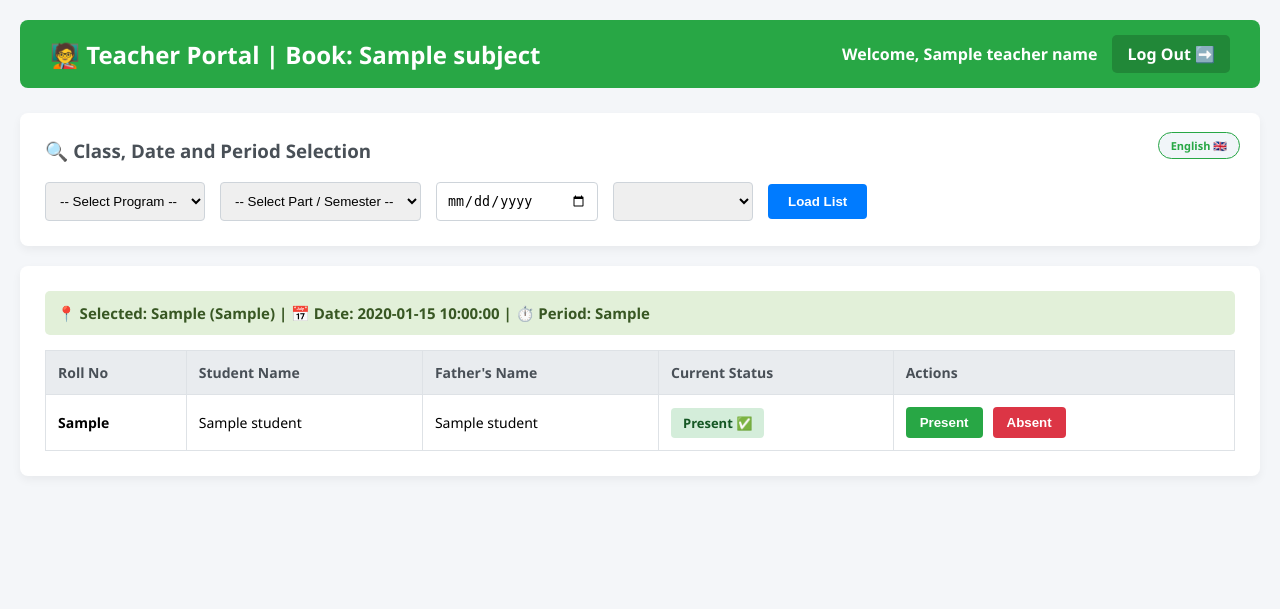
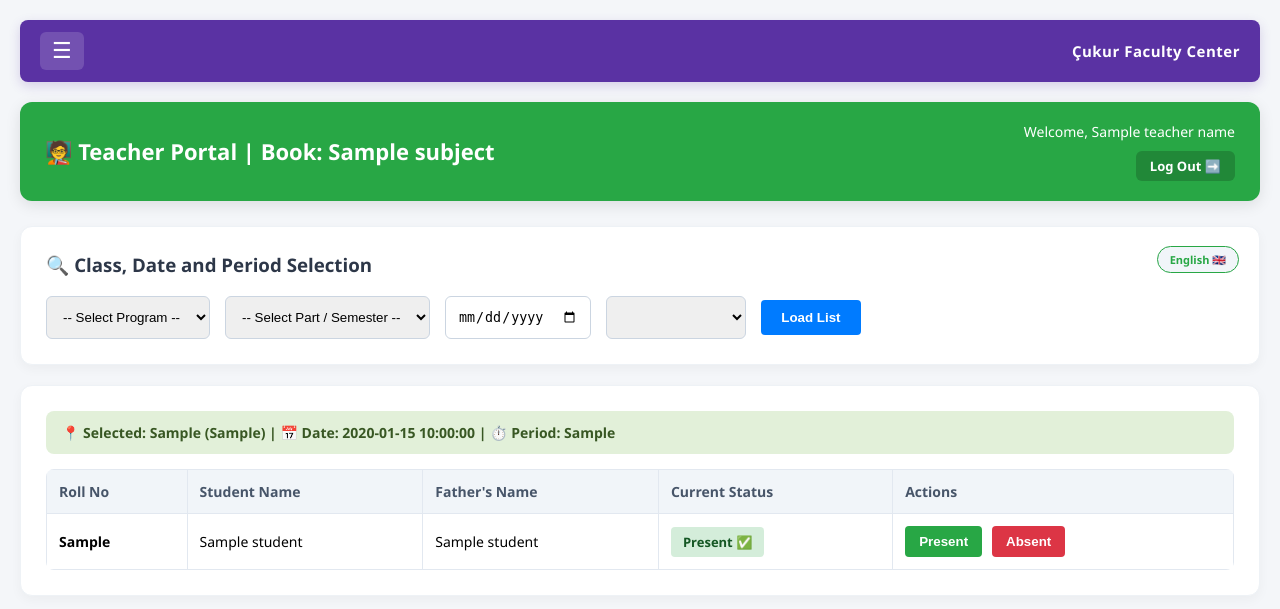
Before and after one commit to rajpootsab438r-jpg/College_Attendance_App, a Flask app: template templates/attendance.html in a window 1280 px wide. Shown: the top 609 px of the page. Run offline with Flask 3, Linux system fonts and the light colour scheme; the template is opened without the code that fills it: most values are stand-ins (such as "Sample title", 1, 10 or a date in 2020); lists and menus that the app fills with data are empty; some libraries are stand-ins or nearby versions.

Commit message:
Fix teacher portal overflow layout and map simulated desktop engine switcher

```diff
--- a/templates/attendance.html
+++ b/templates/attendance.html
@@ -4,19 +4,41 @@
     <title>Teacher Attendance Portal</title>
     <meta name="viewport" content="width=device-width, initial-scale=1.0">
     <style>
-        body { font-family: 'Segoe UI', Arial, sans-serif; background-color: #f4f6f9; margin: 0; padding: 20px; text-align: {% if current_lang == 'ur' %}right{% else %}left{% endif %}; }
-        .header { background: #28a745; color: white; padding: 15px 30px; border-radius: 8px; display: flex; justify-content: space-between; align-items: center; margin-bottom: 25px; }
-        .header h1 { margin: 0; font-size: 24px; }
-        .logout-btn { color: white; text-decoration: none; font-weight: bold; background: #218838; padding: 8px 15px; border-radius: 5px; }
-        .card { background: white; padding: 25px; border-radius: 8px; box-shadow: 0 4px 10px rgba(0,0,0,0.05); margin-bottom: 20px; position: relative; }
-        h3 { margin-top: 0; color: #495057; }
+        body { font-family: 'Segoe UI', Arial, sans-serif; background-color: #f4f6f9; margin: 0; padding: 20px; text-align: {% if current_lang == 'ur' %}right{% else %}left{% endif %}; transition: max-width 0.3s ease; margin-left: auto; margin-right: auto; }
+
+        /* 📱 Mobile Responsive Header Optimization Layout */
+        .header { background: #28a745; color: white; padding: 20px 25px; border-radius: 12px; display: flex; flex-direction: column; gap: 12px; margin-bottom: 25px; box-shadow: 0 4px 15px rgba(0,0,0,0.1); }
+        @media (min-width: 600px) {
+            .header { flex-direction: row; justify-content: space-between; align-items: center; }
+        }
+        .header h1 { margin: 0; font-size: 22px; font-weight: 700; line-height: 1.3; }
+        .header-meta-info { display: flex; flex-direction: column; gap: 6px; font-size: 14px; }
+        @media (min-width: 600px) { .header-meta-info { text-align: right; align-items: flex-end; } }
+
+        .logout-btn { color: white; text-decoration: none; font-weight: bold; background: #218838; padding: 6px 14px; border-radius: 6px; display: inline-block; transition: 0.2s; font-size: 13px; margin-top: 4px; }
+        .logout-btn:hover { background: #1e7e34; }
+
+        /* 🍔 Top Floating Navigation Switcher Bar Console Layout */
+        .top-nav-bar { background: #5a32a3; color: white; padding: 12px 20px; display: flex; align-items: center; justify-content: space-between; border-radius: 8px; margin-bottom: 20px; box-shadow: 0 4px 12px rgba(90,50,163,0.2); }
+        .burger-menu-btn { background: rgba(255,255,255,0.15); border: none; color: white; font-size: 22px; cursor: pointer; padding: 6px 12px; border-radius: 6px; display: flex; align-items: center; justify-content: center; }
+        .burger-menu-btn:hover { background: rgba(255,255,255,0.25); }
+
+        /* ⚙️ Context Menu Container Dropdown Drawer */
+        .nav-dropdown-menu { display: none; background: white; border: 1px solid #dee2e6; border-radius: 8px; box-shadow: 0 8px 24px rgba(0,0,0,0.12); position: absolute; z-index: 10000; width: 200px; margin-top: 5px; overflow: hidden; }
+        .nav-dropdown-menu a, .nav-dropdown-menu button { display: flex; align-items: center; gap: 10px; width: 100%; padding: 12px 16px; background: none; border: none; color: #495057; text-align: left; font-size: 14px; font-weight: 600; cursor: pointer; text-decoration: none; box-sizing: border-box; }
+        .nav-dropdown-menu a:hover, .nav-dropdown-menu button:hover { background: #f8f9fa; color: #6f42c1; }
+
+        .card { background: white; padding: 25px; border-radius: 12px; box-shadow: 0 4px 12px rgba(0,0,0,0.04); margin-bottom: 20px; position: relative; border: 1px solid #eef2f6; }
+        h3 { margin-top: 0; color: #2d3748; }
         .setup-form { display: flex; gap: 15px; align-items: center; flex-wrap: wrap; }
-        .setup-form select, .setup-form input { padding: 10px; border: 1px solid #ced4da; border-radius: 4px; min-width: 140px; }
-        table { width: 100%; border-collapse: collapse; margin-top: 15px; font-size: 14px; }
-        th, td { border: 1px solid #dee2e6; padding: 12px; text-align: {% if current_lang == 'ur' %}right{% else %}left{% endif %}; }
-        th { background-color: #e9ecef; color: #495057; }
-        tr:nth-child(even) { background-color: #f8f9fa; }
-        .info-bar { background: #e2f0d9; color: #385723; padding: 12px; border-radius: 5px; margin-bottom: 15px; font-weight: bold; font-size: 15px; }
+        .setup-form select, .setup-form input { padding: 12px; border: 1px solid #cbd5e1; border-radius: 6px; min-width: 140px; box-sizing: border-box; }
+
+        table { width: 100%; border-collapse: collapse; margin-top: 15px; font-size: 14px; border-radius: 8px; overflow: hidden; }
+        th, td { border: 1px solid #e2e8f0; padding: 12px; text-align: {% if current_lang == 'ur' %}right{% else %}left{% endif %}; }
+        th { background-color: #f1f5f9; color: #475569; font-weight: 600; }
+        tr:nth-child(even) { background-color: #f8fafc; }
+
+        .info-bar { background: #e2f0d9; color: #385723; padding: 12px 16px; border-radius: 8px; margin-bottom: 15px; font-weight: bold; font-size: 14px; }
         .badge-present { background-color: #d4edda; color: #155724; padding: 6px 12px; border-radius: 4px; font-weight: bold; font-size: 13px; display: inline-block; }
         .badge-absent { background-color: #f8d7da; color: #721c24; padding: 6px 12px; border-radius: 4px; font-weight: bold; font-size: 13px; display: inline-block; }
         .action-container { display: flex; gap: 10px; }
@@ -48,14 +70,71 @@
             })
             .catch(error => console.error('Error:', error));
         }
+
+        /* 🖥️ Simulation Desktop Switcher Mechanism Engine */
+        function toggleDesktopView() {
+            var metaViewport = document.querySelector('meta[name="viewport"]');
+            var isDesktop = localStorage.getItem('simulation_desktop_view_teacher') === 'true';
+
+            if (!isDesktop) {
+                metaViewport.setAttribute('content', 'width=1200, initial-scale=0.3, shrink-to-fit=no');
+                document.body.style.maxWidth = '1200px';
+                localStorage.setItem('simulation_desktop_view_teacher', 'true');
+                document.getElementById('desktop-toggle-text').innerText = "📱 Mobile View";
+            } else {
+                metaViewport.setAttribute('content', 'width=device-width, initial-scale=1.0');
+                document.body.style.maxWidth = '100%';
+                localStorage.setItem('simulation_desktop_view_teacher', 'false');
+                document.getElementById('desktop-toggle-text').innerText = "🖥️ Desktop View";
+            }
+            toggleMenuDrawer();
+        }
+
+        document.addEventListener("DOMContentLoaded", function() {
+            if (localStorage.getItem('simulation_desktop_view_teacher') === 'true') {
+                var metaViewport = document.querySelector('meta[name="viewport"]');
+                metaViewport.setAttribute('content', 'width=1200, initial-scale=0.3, shrink-to-fit=no');
+                document.body.style.maxWidth = '1200px';
+                document.getElementById('desktop-toggle-text').innerText = "📱 Mobile View";
+            }
+        });
+
+        function toggleMenuDrawer() {
+            var menu = document.getElementById('nav-dropdown-box');
+            menu.style.display = (menu.style.display === 'block') ? 'none' : 'block';
+        }
+
+        window.onclick = function(event) {
+            if (!event.target.matches('.burger-menu-btn') && !event.target.closest('.burger-menu-btn')) {
+                var dropdowns = document.getElementsByClassName("nav-dropdown-menu");
+                for (var i = 0; i < dropdowns.length; i++) {
+                    dropdowns[i].style.display = "none";
+                }
+            }
+        }
     </script>
 </head>
 <body>
+
+<!-- ⚡ Top Custom Functional Purple Navigation Control Bar -->
+<div class="top-nav-bar">
+    <div style="position: relative; display: inline-block;">
+        <button class="burger-menu-btn" onclick="toggleMenuDrawer()">☰</button>
+        <div id="nav-dropdown-box" class="nav-dropdown-menu">
+            <button type="button" onclick="toggleDesktopView()">
+                <span id="desktop-toggle-text">🖥️ Desktop View</span>
+            </button>
+            <a href="/logout">Logout ➡️</a>
+        </div>
+    </div>
+    <div style="font-weight: 700; letter-spacing: 0.5px; font-size: 15px;">Çukur Faculty Center</div>
+</div>
+
     <div class="header">
         <h1>{% if current_lang == 'ur' %}🧑‍🏫 ٹیچر پورٹل | کتاب: {{ subject }}{% else %}🧑‍🏫 Teacher Portal | Book: {{ subject }}{% endif %}</h1>
-        <div style="display: flex; align-items: center; gap: 15px;">
-            <span style="font-weight: bold;">{% if current_lang == 'ur' %}خوش آمدید، {{ teacher_name }}{% else %}Welcome, {{ teacher_name }}{% endif %}</span>
-            <a href="/logout" class="logout-btn">{% if current_lang == 'ur' %}لاگ آؤٹ ➡️{% else %}Log Out ➡️{% endif %}</a>
+        <div class="header-meta-info">
+            <div>{% if current_lang == 'ur' %}خوش آمدید، {{ teacher_name }}{% else %}Welcome, {{ teacher_name }}{% endif %}</div>
+            <div><a href="/logout" class="logout-btn">{% if current_lang == 'ur' %}لاگ آؤٹ ➡️{% else %}Log Out ➡️{% endif %}</a></div>
         </div>
     </div>
 
@@ -106,7 +185,7 @@
         </form>
     </div>
     {% if students %}
-    <div class="card">
+    <div class="card" style="overflow-x: auto;">
         <div class="info-bar">
             {% if current_lang == 'ur' %}📍 منتخب کلاس: {{ selected_program }} ({{ selected_part }}) | 📅 تاریخ: {{ selected_date }} | ⏱️ پیریڈ: {{ selected_period }}{% else %}📍 Selected: {{ selected_program }} ({{ selected_part }}) | 📅 Date: {{ selected_date }} | ⏱️ Period: {{ selected_period }}{% endif %}
         </div>
@@ -128,7 +207,6 @@
                     <td>{{ student.student_name }}</td>
                     <td>{{ student.father_name }}</td>
                     <td id="status-box-{{ student.roll_no }}">
-                        <!-- 🛠️ Safaid aur completely blank check rendering condition logic -->
                         {% if student.saved_status == 'Present' %}
                             <span class="badge-present">{% if current_lang == 'ur' %}حاضر ✅{% else %}Present ✅{% endif %}</span>
                         {% elif student.saved_status == 'Absent' %}
```
